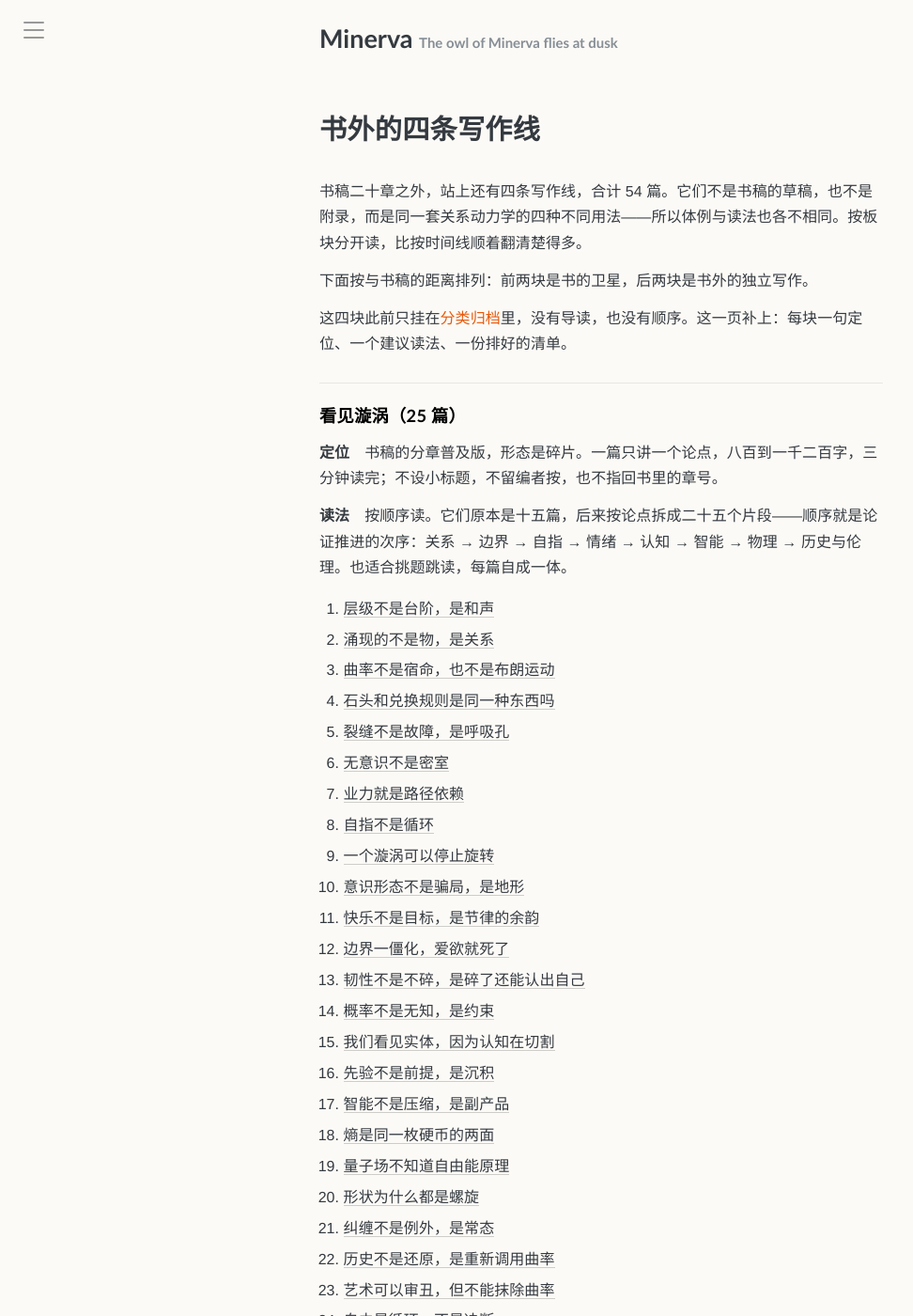
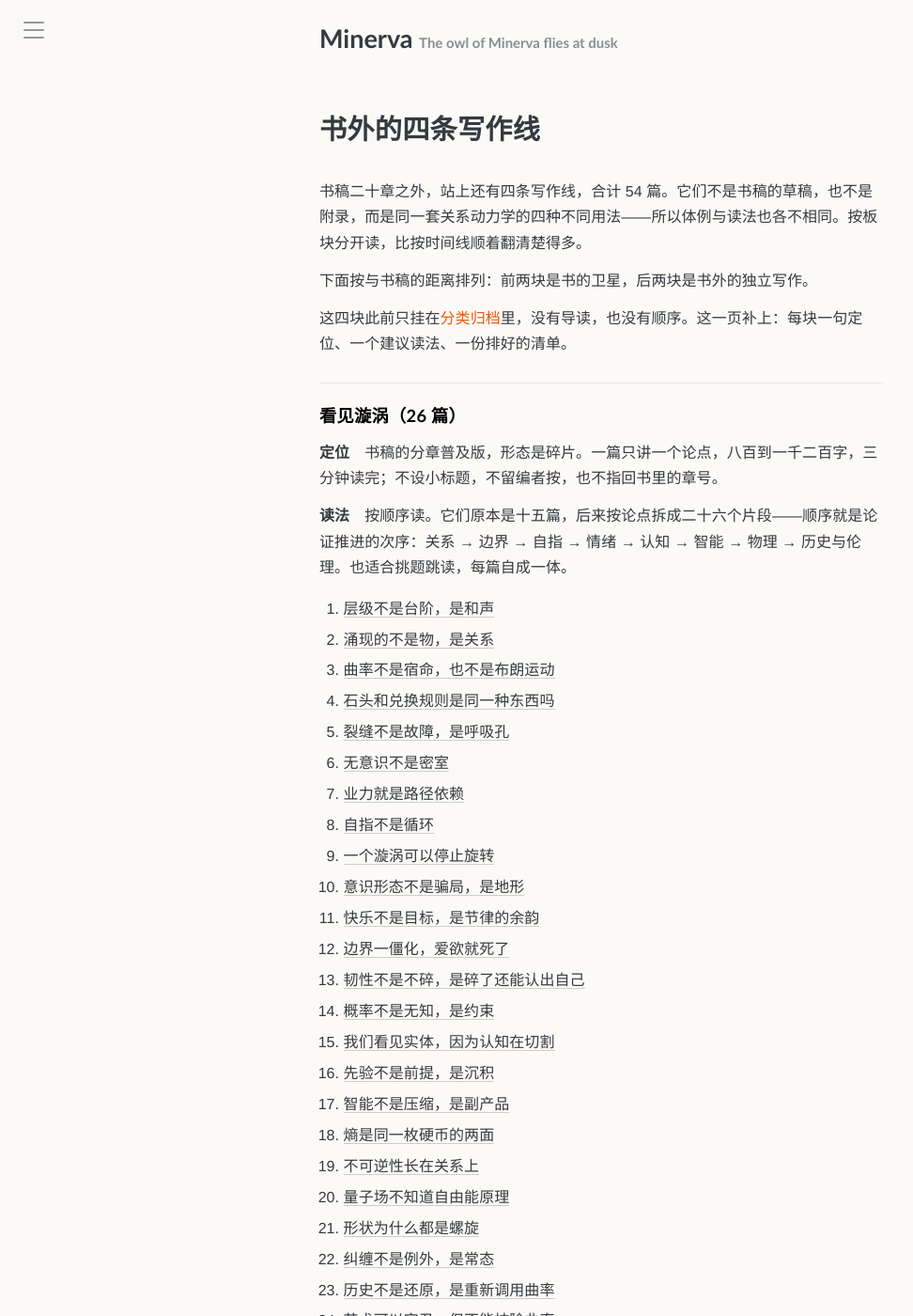
Before and after one commit to symphonyh/symphonyh.github.io, a Jekyll site: the page built from essays.md, in a window 1280 px wide and 1400 px high. Shown: the whole window at 94% size, without its empty margins (0-972 px from the left). Built offline with Jekyll 4.4.1, drawn with Linux system fonts in a browser that asks for light colours; some of the changed text lies outside the part shown.

Commit message:
不可逆性一文改入看见漩涡体例，补旧路径跳转

```diff
--- a/404.html
+++ b/404.html
@@ -25,7 +25,7 @@ layout: default
 
   <div id="legacy-hint" style="display:none">
     <p><strong>这个地址属于「看见漩涡」的旧版。</strong></p>
-    <p>该板块在 2026 年 11 月重写为 24 篇短篇，旧的「第几篇」编号与标题都已作废。</p>
+    <p>该板块在 2026 年 11 月重写为 26 篇短篇，旧的「第几篇」编号与标题都已作废。</p>
     <p><a href="{{ '/essays/' | relative_url }}">→ 到文章列表看新版</a></p>
   </div>
 
--- a/essays.md
+++ b/essays.md
@@ -12,11 +12,11 @@ permalink: /essays/
 
 这四块此前只挂在[分类归档](/categories/)里，没有导读，也没有顺序。这一页补上：每块一句定位、一个建议读法、一份排好的清单。
 
-## 看见漩涡（25 篇）
+## 看见漩涡（26 篇）
 
 **定位**　书稿的分章普及版，形态是碎片。一篇只讲一个论点，八百到一千二百字，三分钟读完；不设小标题，不留编者按，也不指回书里的章号。
 
-**读法**　按顺序读。它们原本是十五篇，后来按论点拆成二十五个片段——顺序就是论证推进的次序：关系 → 边界 → 自指 → 情绪 → 认知 → 智能 → 物理 → 历史与伦理。也适合挑题跳读，每篇自成一体。
+**读法**　按顺序读。它们原本是十五篇，后来按论点拆成二十六个片段——顺序就是论证推进的次序：关系 → 边界 → 自指 → 情绪 → 认知 → 智能 → 物理 → 历史与伦理。也适合挑题跳读，每篇自成一体。
 
 1. [层级不是台阶，是和声]({% post_url 2026-11-12-层级不是台阶是和声 %})
 2. [涌现的不是物，是关系]({% post_url 2026-07-07-涌现的不是物是关系 %})
@@ -36,13 +36,14 @@ permalink: /essays/
 16. [先验不是前提，是沉积]({% post_url 2026-07-21-先验不是前提是沉积 %})
 17. [智能不是压缩，是副产品]({% post_url 2026-07-22-智能不是压缩是副产品 %})
 18. [熵是同一枚硬币的两面]({% post_url 2026-07-23-熵是同一枚硬币的两面 %})
-19. [量子场不知道自由能原理]({% post_url 2026-07-24-量子场不知道自由能原理 %})
-20. [形状为什么都是螺旋]({% post_url 2026-07-25-形状为什么都是螺旋 %})
-21. [纠缠不是例外，是常态]({% post_url 2026-07-26-纠缠不是例外是常态 %})
-22. [历史不是还原，是重新调用曲率]({% post_url 2026-08-12-历史不是还原是重新调用曲率 %})
-23. [艺术可以审丑，但不能抹除曲率]({% post_url 2026-09-01-艺术可以审丑但不能抹除曲率 %})
-24. [自由是循环，不是决断]({% post_url 2026-09-05-自由是循环不是决断 %})
-25. [曲率不发出命令]({% post_url 2026-11-04-曲率不发出命令 %})
+19. [不可逆性长在关系上]({% post_url 2026-07-26-不可逆性长在关系上 %})
+20. [量子场不知道自由能原理]({% post_url 2026-07-24-量子场不知道自由能原理 %})
+21. [形状为什么都是螺旋]({% post_url 2026-07-25-形状为什么都是螺旋 %})
+22. [纠缠不是例外，是常态]({% post_url 2026-07-26-纠缠不是例外是常态 %})
+23. [历史不是还原，是重新调用曲率]({% post_url 2026-08-12-历史不是还原是重新调用曲率 %})
+24. [艺术可以审丑，但不能抹除曲率]({% post_url 2026-09-01-艺术可以审丑但不能抹除曲率 %})
+25. [自由是循环，不是决断]({% post_url 2026-09-05-自由是循环不是决断 %})
+26. [曲率不发出命令]({% post_url 2026-11-04-曲率不发出命令 %})
 
 **与书稿的关系**　四条线里它与书稿重合最多：关系优先、涌现、物理与意识这几处书里都有一章，这里是更短的一版；落在历史、艺术、自由与伦理上的那几篇，是书稿之后的延伸。文字另写，不复用书稿原文。
 
```
Also changed, not shown: other parts of essays.md (+2 -3 lines), _posts/2026-07-26-不可逆性长在关系上.md (renamed from _posts/2026-07-26-菲尔兹数学奖.md, +8 -18 lines), redirects/2026-07-26-菲尔兹数学奖.html (added, +27 -0 lines).
